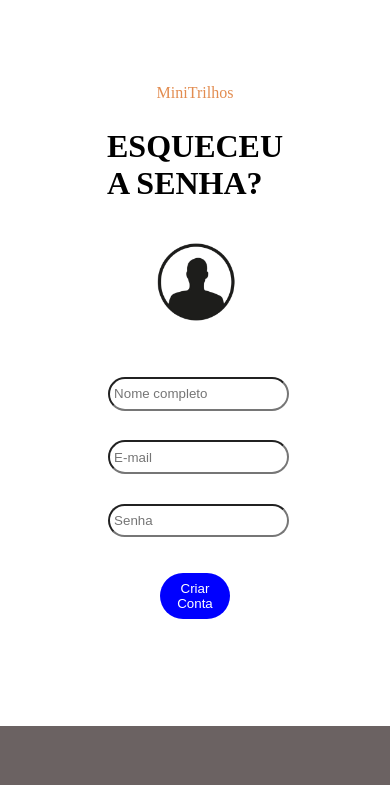
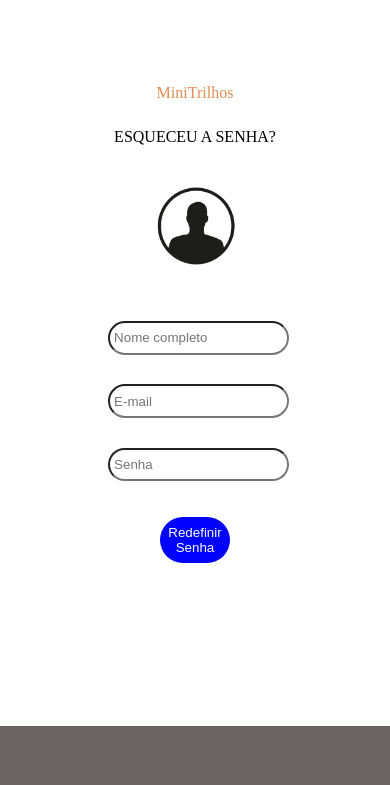
Before and after one commit to Murilo08-del/MOCKUP, a PHP site: page /html/esqueceusenha.html in a window 390 px wide. Shown: the part 59-844 px from the top of the page. Run offline with PHP 8.4, Linux system fonts and the light colour scheme.

Commit message:
atualiza

```diff
--- a/css/crieconta.css
+++ b/css/crieconta.css
@@ -9,7 +9,7 @@
         padding: 12vh;
     }
 
-    .marcatitulo{
+    #marcatitulo{
         display: flex;
         justify-content: center;
         color: #e28c50;
--- a/css/esqueceusenha.css
+++ b/css/esqueceusenha.css
@@ -15,7 +15,7 @@
         color: #e28c50;
     }
 
-    .textlogin {
+    .textlogin{
         padding: 3vh;
         display: flex;
         justify-content: center;
@@ -58,7 +58,7 @@
     .entrar {
         color: white;
         border-radius: 10vw;
-        width: 18vw;
+        width: 20vw;
         background-color: blue;
         border: none;
         padding: 0.9vh;
--- a/html/crieconta.html
+++ b/html/crieconta.html
@@ -14,7 +14,7 @@
         <nav id="navbar"></nav>
     </header>
     <main>
-        <div class="marcatitulo">
+        <div id="marcatitulo">
             <p>MiniTrilhos</p>
         </div>
         <section class="textlogin">
@@ -23,7 +23,7 @@
         <div class="imagem">
             <img src="../img/login-removebg-preview.png ">
         </div>
-        </section>''
+        </section>
 
         <section id="conta">
             <div class="user">
--- a/html/esqueceusenha.html
+++ b/html/esqueceusenha.html
@@ -17,8 +17,9 @@
         <div id="marcatitulo">
             <p>MiniTrilhos</p>
         </div>
+
         <div class="textlogin">
-            <h1>ESQUECEU A SENHA?</h1>
+            <p>ESQUECEU A SENHA?</p>
         </div>
 
         <div class="imagem">
@@ -38,7 +39,7 @@
             </div>
             <section class="enviar">
                 <a href="../html/dashboard.html">
-                    <button class="entrar" type="submit">Criar Conta</button>
+                    <button class="entrar" type=" submit">Redefinir Senha</button>
                 </a>
             </section>
         </section>
```
